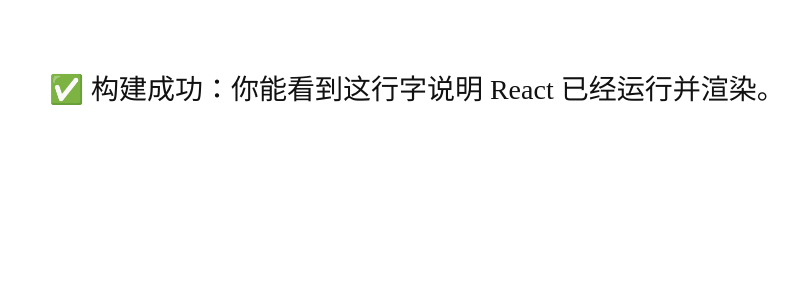
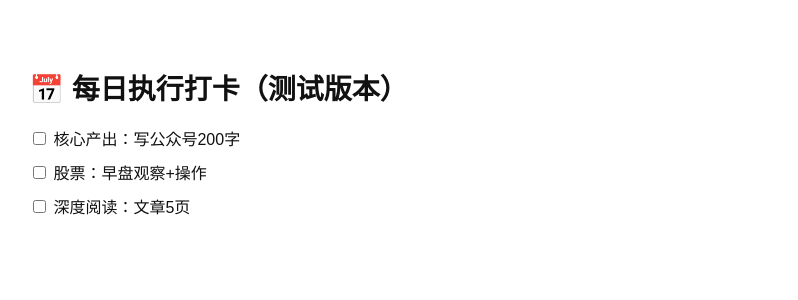
Before and after one commit to whanjj/daily-checkin, a React (Vite) app: page / in a window 1280 px wide. Shown: the top 300 px of the page, without its empty margins (19-817 px from the left). Built offline with nearby package versions, Linux system fonts and the light colour scheme.

Commit message:
Update main.jsx

```diff
--- a/src/main.jsx
+++ b/src/main.jsx
@@ -1,12 +1,5 @@
 import React from 'react'
 import { createRoot } from 'react-dom/client'
+import DailyCheckin from './DailyCheckin'
 
-function App() {
-  return (
-    <div style={{ padding: 60, fontSize: 28, lineHeight: 1.6, background: '#fff', color: '#111' }}>
-      ✅ 构建成功：你能看到这行字说明 React 已经运行并渲染。
-    </div>
-  )
-}
-
-createRoot(document.getElementById('root')).render(<App />)
+createRoot(document.getElementById('root')).render(<DailyCheckin />)
```
